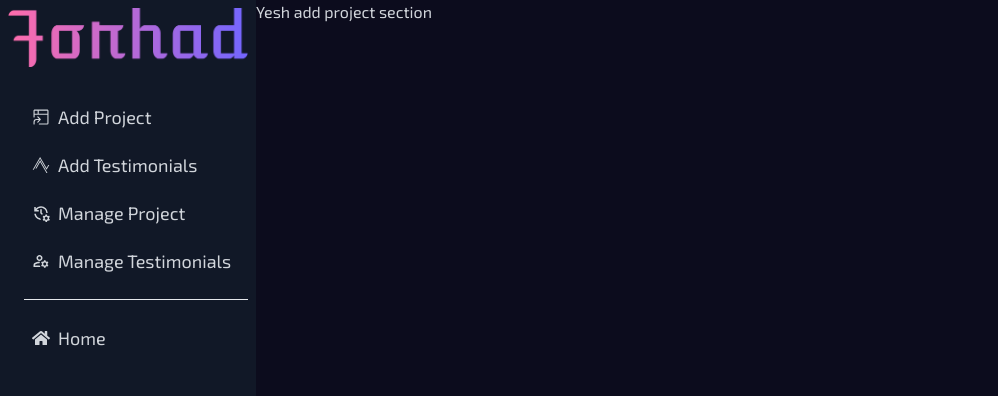
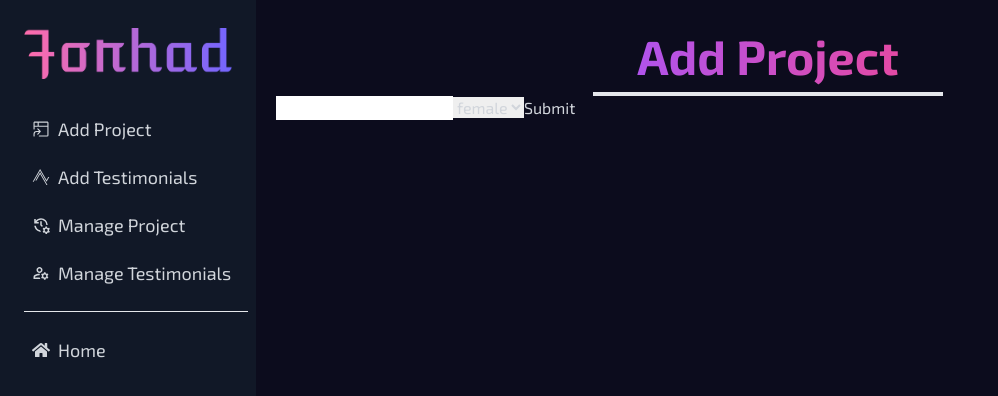
Before and after one commit to forhadhossen1/Forhad-Hossen, a React (Vite) app: page /dashboard/addProject in a window 1280 px wide. Shown: the top 396 px of the page, without its empty margins (0-998 px from the left). Built offline with nearby package versions, Linux system fonts and the light colour scheme.

Commit message:
use React hook form

```diff
--- a/package.json
+++ b/package.json
@@ -18,6 +18,7 @@
     "match-sorter": "^6.3.4",
     "react": "^18.2.0",
     "react-dom": "^18.2.0",
+    "react-hook-form": "^7.51.1",
     "react-icons": "^5.0.1",
     "react-parallax-tilt": "^1.7.212",
     "react-router-dom": "^6.22.1",
--- a/src/Layouts/Dashboard.jsx
+++ b/src/Layouts/Dashboard.jsx
@@ -8,7 +8,7 @@ const Dashboard = () => {
     return (
         <div className=" flex max-w-screen-xl mx-auto">
             <div className="p-2 space-x-4 w-64 min-h-[100vh] bg-gray-900">
-                <img src={logo} alt="" className=" " />
+                <img src={logo} alt="" className="w-52 mx-auto pt-5" />
 
                 <div className="divide-y my-5">
                     <ul className="pt-2 pb-4 space-y-1 text-sm">
@@ -34,7 +34,7 @@ const Dashboard = () => {
                 </div>
             </div>
 
-            <div className='flex-1'>
+            <div className='flex-1 m-5 '>
                 <Outlet></Outlet>
             </div>
 
--- a/src/Pages/Dashboard/AddProject.jsx
+++ b/src/Pages/Dashboard/AddProject.jsx
@@ -1,8 +1,24 @@
+import { useForm } from "react-hook-form";
 
 const AddProject = () => {
+    const { register, handleSubmit } = useForm()
+    const onSubmit = (data) => console.log(data)
+
     return (
         <div>
-            <h2>Yesh add project section</h2>
+            <h2 className="text-4xl md:text-5xl font-bold text-center border-b-4 max-w-[350px] p-3 mx-auto text-transparent bg-clip-text bg-gradient-to-r from-purple-500 to-pink-500">Add Project</h2>
+
+            <div>
+                <form onSubmit={handleSubmit(onSubmit)}>
+                    <input {...register("firstName")} />
+                    <select {...register("gender")}>
+                        <option value="female">female</option>
+                        <option value="male">male</option>
+                        <option value="other">other</option>
+                    </select>
+                    <input type="submit" />
+                </form>
+            </div>
         </div>
     );
 };
```
Also changed, not shown: 1 other file (tests, documents, lock files or other folders).
